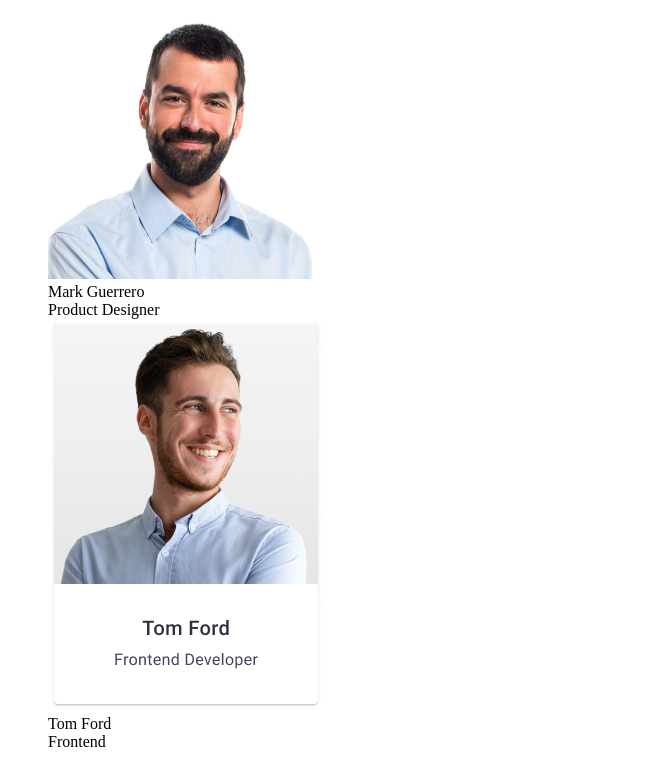
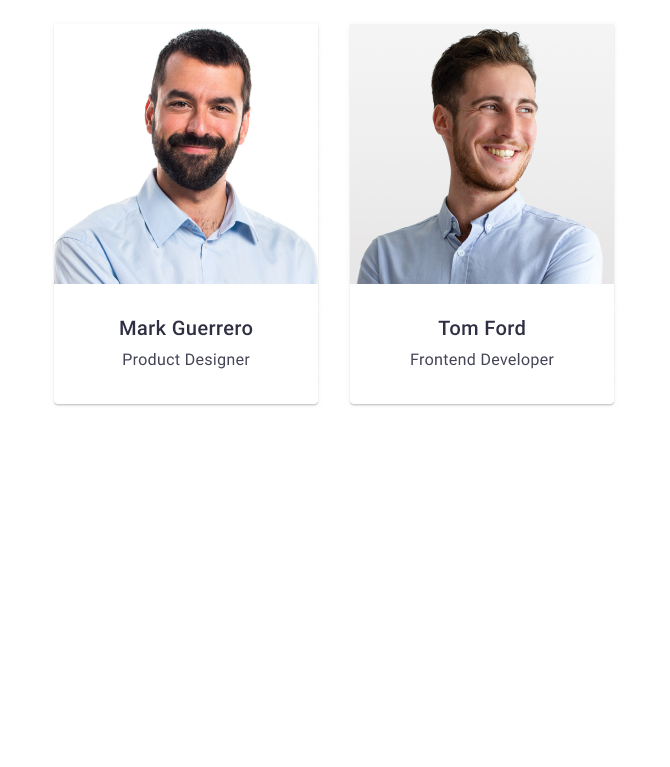
Before and after one commit to arvirabago/goit-markup-hw-01, a plain HTML site: page index.html in a window 1280 px wide. Shown: the part 625-1392 px from the top of the page, without its empty margins (0-670 px from the left). After the commit the page ends 1056 px from the top, so only its background shows below. Drawn offline with Linux system fonts and the light colour scheme.

Commit message:
img test change

```diff
--- a/index.html
+++ b/index.html
@@ -51,11 +51,8 @@
     <!-- Section 3-->
     <h1>Our Team</h1>
     <figure>
-        <img src="images/img.png" alt="Mark">
-        <figcaption>Mark Guerrero</figcaption>
-        <figcaption>Product Designer</figcaption>
+        <img src="images/Team Card 1.png" alt="Tom">
+        <span>&nbsp;&nbsp;&nbsp;</span>
         <img src="images/Team Card 2.png" alt="Tom">
-        <figcaption>Tom Ford</figcaption>
-        <figcaption>Frontend</figcaption>
     </figure>
     </main>
```
Also changed, not shown: images/Team Card 1.png (added), images/img.png (deleted).
